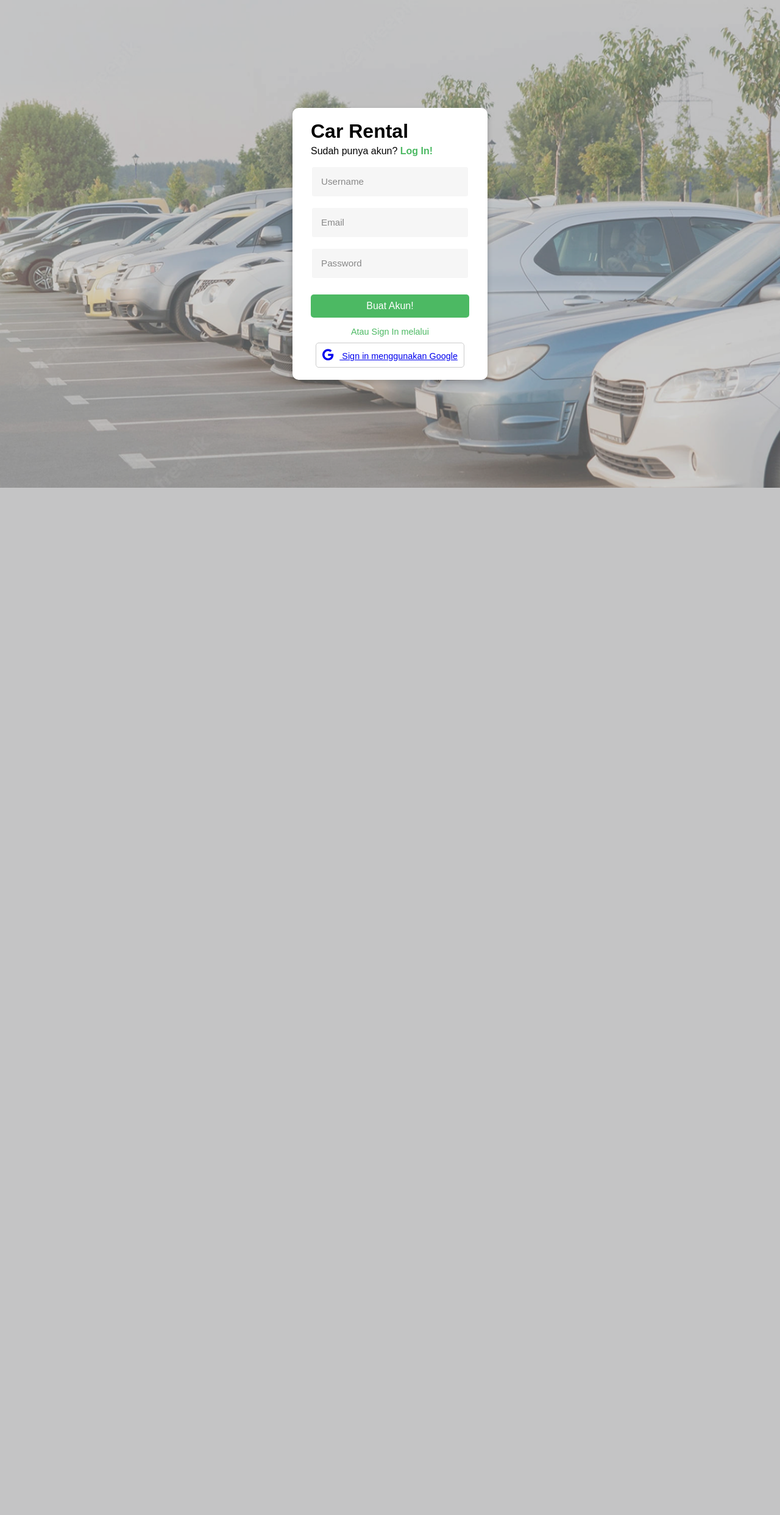
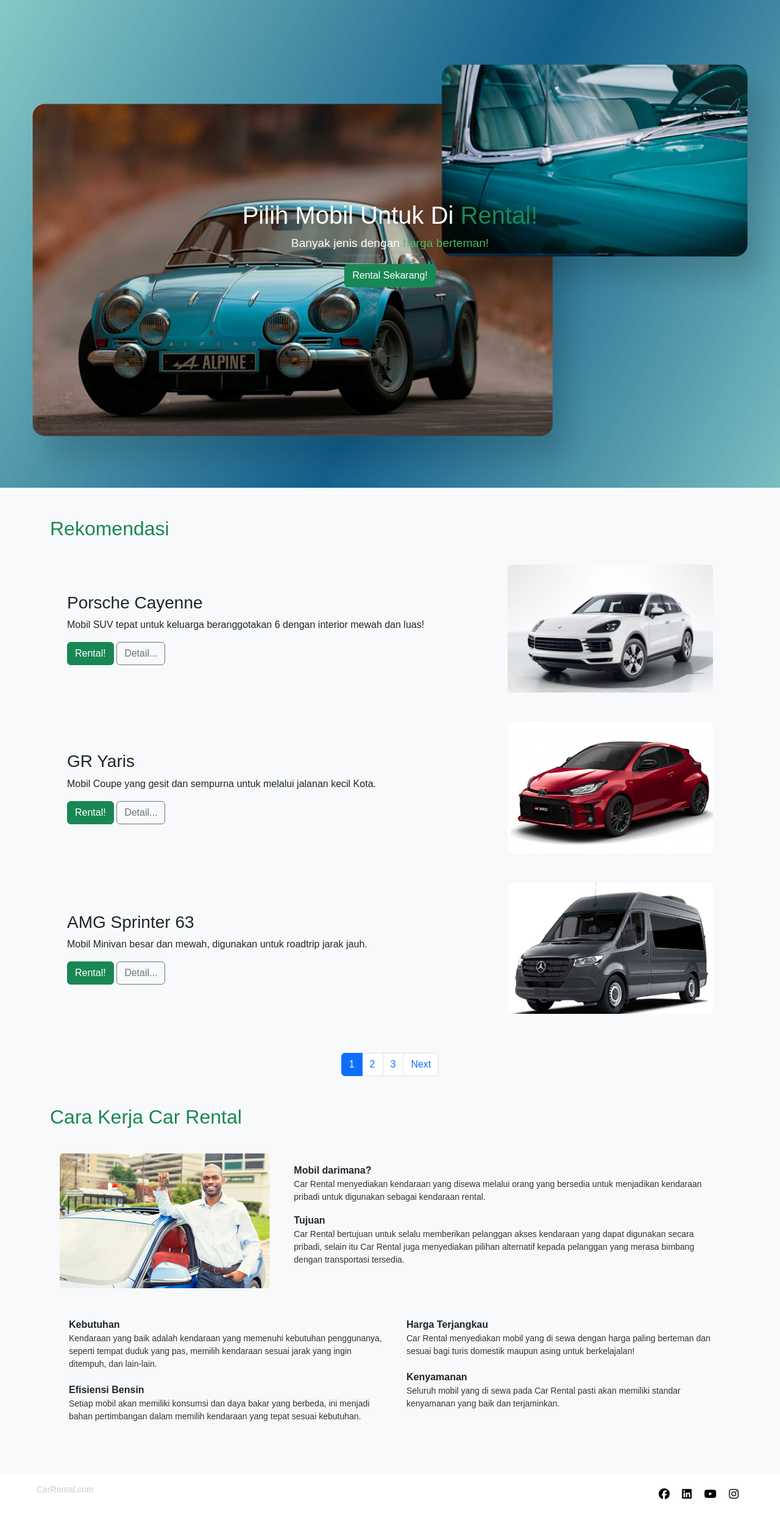
Before and after one commit to A-Madania-H-M/WebApp, a PHP site: page / in a window 1280 px wide. Shown: the whole page at 61% size. Before the commit the page ends 800 px from the top, so only its background shows below. Run offline with PHP 8.4, Linux system fonts and the light colour scheme; some libraries are stand-ins or nearby versions.

Commit message:
Updated Front End

```diff
--- /dev/null
+++ b/Car_Rental/assets/css/style_home.css
@@ -0,0 +1,102 @@
+/* Reset */
+body {
+    font-family: 'Poppins', sans-serif;
+    margin: 0;
+    padding: 0;
+    background-color: #ffffff;
+}
+
+/* Hero Section */
+.header {
+    text-align: center;
+    background: url('../images/Home.png') no-repeat center center/cover;
+    height: 100vh;
+    display: flex;
+    flex-direction: column;
+    justify-content: center;
+    align-items: center;
+    padding: 100px 20px;
+    color: white;
+
+    z-index: 1;
+}
+
+.header-image {
+    width: 100%;
+    height: 100%;
+    object-fit: cover;
+    position: absolute;
+    top: 0;
+    left: 0;
+    z-index: -1;
+    background: url('../images/Home.png') no-repeat center center/cover;
+    filter: brightness(50%); /* Adjust this value (0.1 - 1) */
+}
+
+.header-title {
+    font-size: 2.5rem;
+}
+
+.header-subtitle {
+    font-size: 1.2rem;
+    margin-bottom: 20px;
+}
+
+/* Navbar */
+.navbar .form-control {
+    width: 200px;
+}
+
+/* Cards */
+.card {
+    transition: transform 0.3s ease-in-out;
+}
+
+.card:hover {
+    transform: scale(1.05);
+}
+
+/* Footer */
+.global-footer {
+    background-color: #ffffff;
+    padding: 15px 0;
+    text-align: center;
+    color: white;
+}
+
+.footer-container {
+    display: flex;
+    justify-content: space-between;
+    align-items: center;
+    max-width: 1200px;
+    margin: auto;
+    padding: 0 20px;
+}
+
+.footer-container p {
+    font-size: 14px;
+    color: #ccc;
+}
+
+.social-icons a {
+    margin: 0 8px;
+    color: #000000;
+    font-size: 18px;
+    transition: 0.3s;
+}
+
+.social-icons a:hover {
+    color: rgb(0, 0, 0);
+}
+
+
+.konten-kiri {
+    padding-left: 15px; /* Jarak dalam agar teks tidak menempel */
+    margin-bottom: 20px; /* Jarak antar blok teks */
+}
+
+.konten-kiri p {
+    font-size: 14px;
+    line-height: 1.5; /* Spasi antar baris */
+    color: #333;
+}
--- a/Car_Rental/style.css
+++ b/Car_Rental/assets/css/style_login.css
@@ -8,7 +8,7 @@
 
 /*Background*/
 body {
-  background-image: url('SignLog.png');
+  background-image: url('../images/SignLog.png');
   background-size: cover; /* Ensures the image covers the whole background */
   background-position: center; /* Centers the image */
   background-repeat: no-repeat; /* Prevents repeating */
--- a/Car_Rental/index.html
+++ b/Car_Rental/index.html
@@ -1,60 +1,157 @@
 <!DOCTYPE html>
-<html lang="en">
+<html lang="id">
 
-<!--Head-->
 <head>
     <meta charset="UTF-8">
     <meta http-equiv="X-UA-Compatible" content="IE=edge">
-    <meta name="viewport" content=""width=device-width, initial-scale="1.0">
-    <title>
-        Car Rental | Rent cars here!
-    </title>
+    <meta name="viewport" content="width=device-width, initial-scale=1.0">
+    <title>Car Rental | Rent cars here!</title>
+
+    <!-- Bootstrap -->
+    <link href="https://cdn.jsdelivr.net/npm/bootstrap@5.3.0/dist/css/bootstrap.min.css" rel="stylesheet">
+
+    <!-- Font Awesome -->
     <script src="https://kit.fontawesome.com/1ab94d0eba.js" crossorigin="anonymous"></script>
-    <link rel="stylesheet" href="style.css">
+
+    <!-- Custom CSS -->
+    <link rel="stylesheet" href="assets/css/style_home.css">
 </head>
 
-<!--Body-->
-<body>
-    <main class="container">
+<body class="bg-light">
 
-        <!--Title-->
-        <h2>Car Rental</h2>
-        <p>Sudah punya akun? <span class="green-text">Log In!</span></p>
+    <!-- Hero Section -->
+    <header class="header text-center">
+        <div class="header-bg"></div>
+        <h1 class="header-title">Pilih Mobil Untuk Di <span class="text-success">Rental!</span></h1>
+        <p class="header-subtitle">Banyak jenis dengan <span style="color: #4CB963;">harga berteman!</span></p>
+        <button class="btn btn-success">Rental Sekarang!</button>
+    </header>
 
+    <!-- Reccomendation -->
+    <section class="container my-5">
+        <h2 class="section-title text-success text-right mb-4">Rekomendasi</h2>
 
-        <!--Input Field for Username, Email, and Password-->
-        <form action="">
-            <div class="input-field">
-                <input type="text" name="username" id="username"
-                    placeholder="Username">
-                <div class="underline"></div>
-            </div>
-            <div class="input-field">
-                <input type="email" name="email" id="email"
-                    placeholder="Email">
-                <div class="underline"></div>
-            </div>
-            <div class="input-field">
-                <input type="password" name="password" id="password"
-                    placeholder="Password">
-                <div class="underline"></div>
+        <div class="container">
+            <div class="row rounded p-3 mb-3 align-items-center">
+                <div class="col-md-8">
+                    <h3>Porsche Cayenne</h3>
+                    <p>Mobil SUV tepat untuk keluarga beranggotakan 6 dengan interior mewah dan luas!</p>
+                    <button class="btn btn-success">Rental!</button>
+                    <button class="btn btn-outline-secondary">Detail...</button>
+                </div>
+                <div class="col-md-4">
+                    <img src="assets/images/Cayenne.png" class="img-fluid rounded" alt="Porsche Cayenne">
+                </div>
             </div>
 
-            <!--Buat Akun Button-->
-            <input type="submit" value="Buat Akun!">
-        </form>
+            <div class="row rounded p-3 mb-3 align-items-center">
+                <div class="col-md-8">
+                    <h3>GR Yaris</h3>
+                    <p>Mobil Coupe yang gesit dan sempurna untuk melalui jalanan kecil Kota.</p>
+                    <button class="btn btn-success">Rental!</button>
+                    <button class="btn btn-outline-secondary">Detail...</button>
+                </div>
+                <div class="col-md-4">
+                    <img src="assets/images/Yaris.png" class="img-fluid rounded" alt="GR Yaris">
+                </div>
+            </div>
 
-        <!--Other Sign In method-->
-        <div class="footer">
-            <span>Atau Sign In melalui</span>
-            <div class="social-fields">
-                <div class="social-field google">
-                    <a href="#">
-                        <i class="fab fa-google"></i>
-                        Sign in menggunakan Google
+            <div class="row rounded p-3 mb-3 align-items-center">
+                <div class="col-md-8">
+                    <h3>AMG Sprinter 63</h3>
+                    <p>Mobil Minivan besar dan mewah, digunakan untuk roadtrip jarak jauh.</p>
+                    <button class="btn btn-success">Rental!</button>
+                    <button class="btn btn-outline-secondary">Detail...</button>
+                </div>
+                <div class="col-md-4">
+                    <img src="assets/images/Sprinter.png" class="img-fluid rounded" alt="AMG Sprinter 63">
                 </div>
             </div>
         </div>
-    </main>
+    </section>
+
+    <nav aria-label="Page navigation">
+        <ul class="pagination justify-content-center">
+            <li class="page-item active"><a class="page-link" href="#">1</a></li>
+            <li class="page-item"><a class="page-link" href="#">2</a></li>
+            <li class="page-item"><a class="page-link" href="#">3</a></li>
+            <li class="page-item"><a class="page-link" href="#">Next</a></li>
+        </ul>
+    </nav>
+
+    <section class="container my-5">
+
+        <!-- Bagian Cara Kerja Car Rental -->
+        <h2 class="text-success mb-4">Cara Kerja Car Rental</h2>
+        <div class="row rounded p-3 mb-3 align-items-center">
+            <div class="col-md-4 text-center">
+                <img src="assets/images/Owner.png" class="img-fluid rounded" alt="Car Rental">
+            </div>
+            <div class="col-md-8">
+                <div class="konten-kiri">
+                    <strong>Mobil darimana?</strong>
+                    <p>Car Rental menyediakan kendaraan yang disewa melalui orang yang bersedia untuk menjadikan kendaraan pribadi untuk digunakan sebagai kendaraan rental.</p>
+
+                    <strong>Tujuan</strong>
+                    <p>Car Rental bertujuan untuk selalu memberikan pelanggan akses kendaraan yang dapat digunakan secara pribadi, selain itu Car Rental juga menyediakan pilihan alternatif kepada pelanggan yang merasa bimbang dengan transportasi tersedia.</p>
+                </div>
+            </div>
+        </div>
+
+        <!-- Bagian Memilih Mobil Yang Tepat -->
+        <div class="row rounded p-3 mb-3">
+            <div class="col-md-6">
+                <div class="konten-kiri">
+                    <strong>Kebutuhan</strong>
+                    <p>Kendaraan yang baik adalah kendaraan yang memenuhi kebutuhan penggunanya, seperti tempat duduk yang pas, memilih kendaraan sesuai jarak yang ingin ditempuh, dan lain-lain.</p>
+                </div>
+                <div class="konten-kiri">
+                    <strong>Efisiensi Bensin</strong>
+                    <p>Setiap mobil akan memiliki konsumsi dan daya bakar yang berbeda, ini menjadi bahan pertimbangan dalam memilih kendaraan yang tepat sesuai kebutuhan.</p>
+                </div>
+            </div>
+            <div class="col-md-6">
+                <div class="konten-kiri">
+                    <strong>Harga Terjangkau</strong>
+                    <p>Car Rental menyediakan mobil yang di sewa dengan harga paling berteman dan sesuai bagi turis domestik maupun asing untuk berkelajalan!</p>
+                </div>
+
+                <div class="konten-kiri">
+                    <strong>Kenyamanan</strong>
+                    <p>Seluruh mobil yang di sewa pada Car Rental pasti akan memiliki standar kenyamanan yang baik dan terjaminkan.</p>
+                </div>
+            </div>
+        </div>
+
+
+
+    </div>
+</section>
+
+
+        </div>
+    </section>
+
+    <div id="footer-placeholder"></div>
+
+    <div id="footer-placeholder"></div>
+
+    <script>
+        fetch("partials/footer.html")
+            .then(response => {
+                if (!response.ok) {
+                    throw new Error("Footer not found");
+                }
+                return response.text();
+            })
+            .then(data => document.getElementById("footer-placeholder").innerHTML = data)
+            .catch(error => console.error(error));
+    </script>
+
+
+
+    <!-- Bootstrap JS -->
+    <script src="https://cdn.jsdelivr.net/npm/bootstrap@5.3.0/dist/js/bootstrap.bundle.min.js"></script>
+
 </body>
 </html>
--- /dev/null
+++ b/Car_Rental/partials/footer.html
@@ -0,0 +1,11 @@
+<footer class="global-footer">
+    <div class="footer-container">
+        <p><span class="footer-text">CarRental.com</span></p>
+        <div class="social-icons">
+            <a href="#"><i class="fab fa-facebook"></i></a>
+            <a href="#"><i class="fab fa-linkedin"></i></a>
+            <a href="#"><i class="fab fa-youtube"></i></a>
+            <a href="#"><i class="fab fa-instagram"></i></a>
+        </div>
+    </div>
+</footer>
```
Also changed, not shown: other parts of Car_Rental/assets/css/style_login.css (+34 -0 lines), Car_Rental/assets/css/global.css (added, +43 -0 lines), Car_Rental/assets/css/style_signin.css (added, +168 -0 lines), Car_Rental/assets/js/script.js (added, +19 -0 lines), Car_Rental/pages/login.html (added, +69 -0 lines), Car_Rental/pages/signin.html (added, +60 -0 lines), Car_Rental/partials/header.html (added, +19 -0 lines), Car_Rental/assets/images/Cayenne.png (added), Car_Rental/assets/images/Home.png (added), Car_Rental/assets/images/Logo.png (added), Car_Rental/assets/images/Owner.png (added), Car_Rental/assets/images/SignLog.png (renamed from Car_Rental/SignLog.png), Car_Rental/assets/images/Sprinter.png (added), Car_Rental/assets/images/Yaris.png (added), 1 more files.
